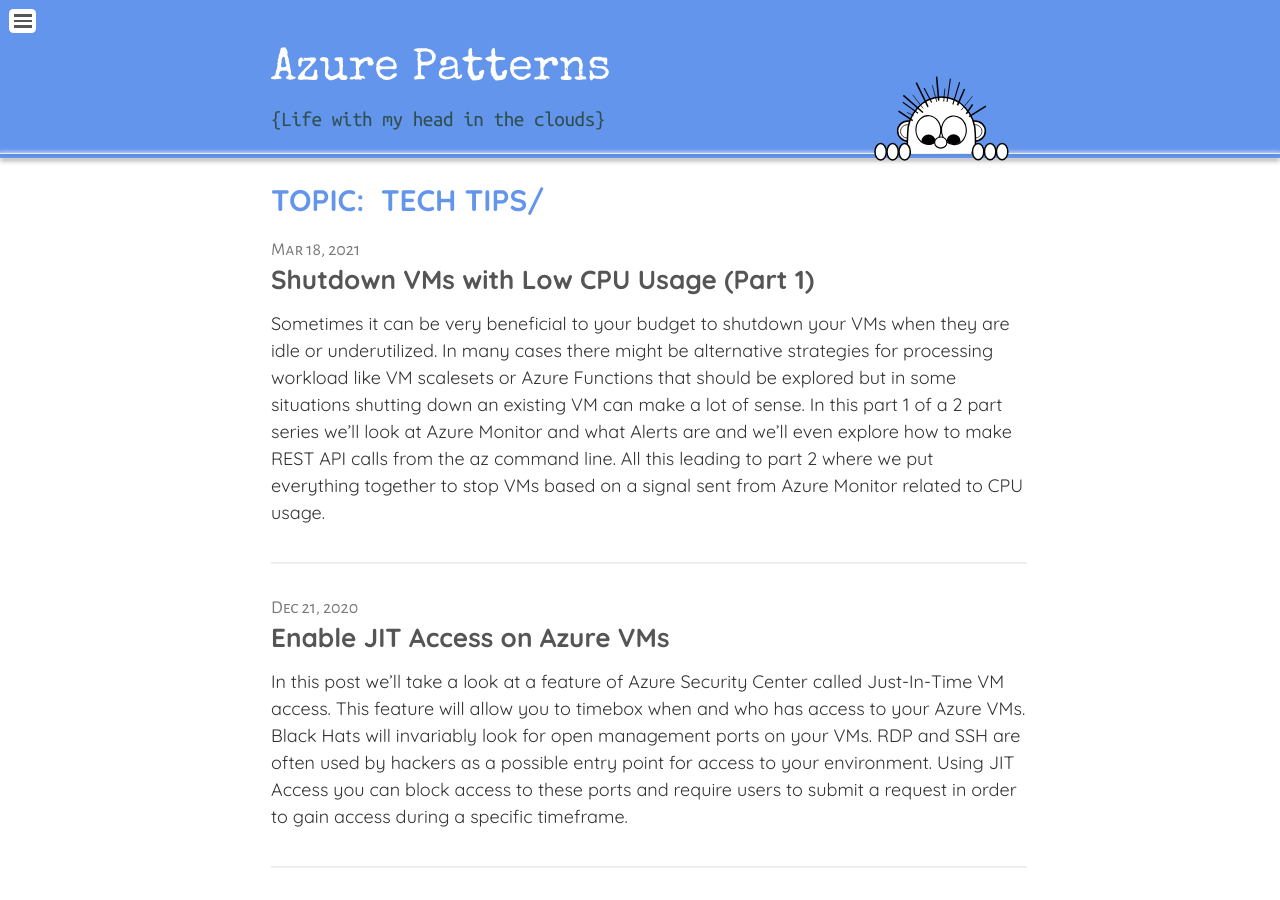
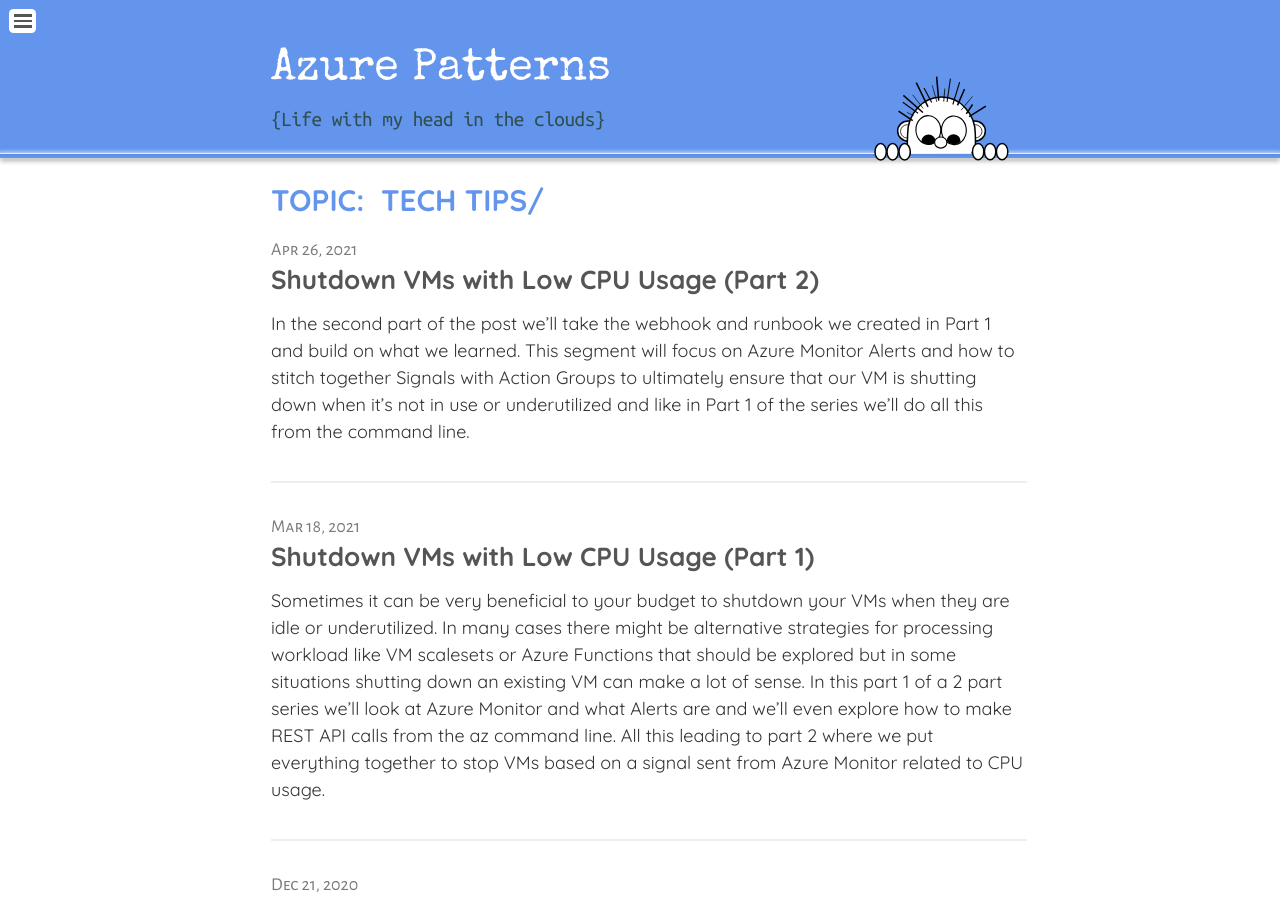
Before and after one commit to brentmcconnell/brentmcconnell.github.io, a Jekyll site: the page built from technology.html, in a window 1280 px wide and 900 px high. Built offline with Jekyll 4.4.1, drawn with Linux system fonts in a browser that asks for light colours; nearby versions of some CDN libraries; comment, search, counter and statistics services are not loaded; some of the changed lines change nothing that is shown.

Commit message:
added part 2

````diff
--- a/_posts/2021-03-18-autoshutdown.md
+++ b/_posts/2021-03-18-autoshutdown.md
@@ -229,6 +229,11 @@
 Now we have an environment variable called $WEBHOOK_URL that contains the
 generated uri we can use for our webhook.
 
+! Note.  The $WEBHOOK_URL that is in this session contains a token that will not
+be accessible from the az cli again.  If you are working through this blog post
+know that you'll need to store the $WEBHOOK_URL somewhere before you close your
+session if you plan to resume your work at a later date.
+
 For the next API call we need a bit of JSON to pass in the body of the POST
 request.
 
--- /dev/null
+++ b/_posts/2021-04-26-autoshutdown.md
@@ -0,0 +1,162 @@
+---
+layout: post
+title: Shutdown VMs with Low CPU Usage (Part 2)
+date: 2021-04-26
+summary: |
+  In the second part of the series we'll take the webhook and runbook we
+  created in Part 1 and build on what we learned. This segment will focus on
+  Azure Monitor Alerts and how to stitch together Signals with Action Groups
+  to ultimately ensure that our VM is shutting down when it's not in use or
+  underutilized. And like in Part #1 of the series we'll do all this from the
+  command line.
+
+tags: azure techtips
+categories:
+  - Tech Tips
+  - Azure
+---
+
+In the second part of the post we'll take the webhook and runbook we
+created in Part 1 and build on what we learned. This segment will focus on
+Azure Monitor Alerts and how to stitch together Signals with Action Groups
+to ultimately ensure that our VM is shutting down when it's not in use or
+underutilized and like in Part 1 of the series we'll do all this from the
+command line.
+
+## Problem
+The problem is pretty basic...  how do we stop Azure VMs from running if no one is
+actually using them?  There are a few costs cutting measures you can take for
+this.  Some folks setup schedules so that machines stop and start on a fixed
+schedule.  But in this post we'll actually use the monitoring metrics of the VM
+to stop it when it's not being used.
+
+## Solution
+In this post we'll use the Azure Automation account from Part 1 to do all the heavy
+lifting for us.  If you haven't used it before [Azure
+Automation](https://docs.microsoft.com/en-us/azure/automation/) is kind of like
+cron but on __steriods__.  It can do things like basic scheduling but it
+also has the ability to alert on conditions and call automation jobs based on
+those alerts.
+
+In the [last post]({% post_url 2021-03-18-autoshutdown %}) we looked at the overall solution we would implement in order
+to stop our VM when it was underutlized.  Here is the high level of what we are
+doing.
+
+![Overview](/images/2021-03-18-autoshutdown/workflow.png){:
+.shadow .outline}
+
+This is a depiction of the overall workflow but lets look at it in a little more
+detail.
+
+1. The target resource in this post is a VM called myHappyVM from the terminal
+   commands above. This VM is emitting loads of signals to Azure Monitor from the platform,
+   Activity Logs or Application Insights, signals like Available Memory,
+   Network In, Network Out, Power Off VM, Deallocate VM, etc
+2. We'll eventually create a Rule that will be applied to these incoming signals
+   and evaluated against.
+3. When the Rule's criteria is met it will call an Action Group that contains a
+   webhook we'll create in this post
+4. The webhook will then call an existing Runbook that has logic to stop the VM
+   that emitted the signal.
+5. The Runbook will then act on the Target Resource using data from the webhook
+   to tell Azure instructions on what to do.  In our case we'll be stopping the
+   VM but in some situations this could be to add VMs or deallocate infrastructure
+   or any number of actions you could want applied to your cloud environment.
+
+In [Post 1]({% post_url 2021-03-18-autoshutdown %})  we did steps 4 and 5, in this post we'll implement 1, 2 and 3 to have
+a complete solution for stopping our VM when it's underutilized.
+
+# So What are Alerts?
+Alerts proactively notify or take action when issues are found in your
+environment or application.  The best place to start getting a better
+understanding of alerts is in the [Azure
+Documentation](https://docs.microsoft.com/en-us/azure/azure-monitor/alerts/alerts-overview).
+I'm not going to repeat what's on that page but I will reproduce the key
+attributes of an alert rule:
+* Target Resource - Defines the scope and signals available for alerting.  A
+  target can be any Azure resource like a VM, storage account or App Service
+  plan.
+* Signal - Emitted by the target resource.  Signals can be metrics, activity
+  logs, Application Insights or log.  Think CPU utilization or Free Memory.
+* Criteria - A combination of signal and logic applied on the target resource.
+  ** Percentage CPU > 70%
+  ** Server Resource Time > 4ms
+  ** Result count of a log query > 100
+* Action Group - This is a specific action that's taken when the alert is fired.
+  This could be an automation runbook, email and/or push notification
+
+In Part 1 of this series we focused on the the Action Group part of the
+solution and how to create a webhook that could call a runbook that stops
+our VM.
+
+If you are following along and want to implement the entire solution now would
+be the time to go back and work through the examples in Part 1 before starting
+the steps below.  I will reference the names used in Part 1 of the series and
+not recreate those steps here.
+
+## Create an Action Group to call our Webhook
+In Part 1 of this post we created our webhook and generated a URI and stored it
+in the $WEBHOOL_URL environment variable. Hopefully you still have this in your
+session because these aren't visible after creation because they contain a token
+in the URL.
+
+Using this URL we can generate an action group like so...
+
+```terminal
+>> az monitor action-group create \
+>>   --action webhook stopvm "$WEBHOOK_URL" \
+>>   --name MyActionGroup \
+>>   --resource-group happy-rg
+
+```
+
+This action group's sole purpose is to call the webhook we created in Part 1,
+but you can actually add multiple actions to this command if you want following
+the pattern "--action type name data".  So if we wanted to add an email as an
+action we'd have...
+
+```terminal
+>> az monitor action-group create \
+>>   --action webhook stopvm "$WEBHOOK_URL" \
+>>   --action email admin "brent.mcconnell@microsoft.com" \
+>>   --name MyActionGroup \
+>>   --resource-group happy-rg
+
+```
+
+
+## Create an Alert and Criteria
+Now that we have our action group created we'll create an Alert with criteria.
+In this example we'll look at a 15m window to see if the average CPU has been
+below 5% during that period. You may need a larger window or want to bump the
+average cpu up. This may take some trial and error to find the right criteria
+that works for you and your team but it will be worth it.
+
+
+```terminal
+>> HAPPYVM_ID=$(az vm show \
+>>   --name myHappyVM \
+>>   --resource-group happy-rg \
+>>  --query id -o tsv)
+>>
+>> az monitor metrics alert create
+>>   --name lowcpu \
+>>   --resource-group happy-rg \
+>>   --scopes $HAPPYVM_ID \
+>>   --condition "avg Percentage CPU < 5" \
+>>   --window-size 15m \
+>>   --action MyActionGroup  \
+>>   --description "stopvm"
+>>
+>> az monitor metrics alert list  \
+>>   --resource-group happy-rg -o table
+>>
+```
+
+### Summary
+And that's it.  If you completed all the steps from Part 1 and Part 2 of this
+post you should now have an active alert rule on your myHappyVM that is
+monitoring it for low cpu usage and shutting it down if it is not used during a
+15m window.  Again, you may have to tweak the cpu percentage and/or the window size
+to get something that makes sense for how your VM is used but these are
+the basic steps you'll need to get your VMs stopped and save you some money!
````
